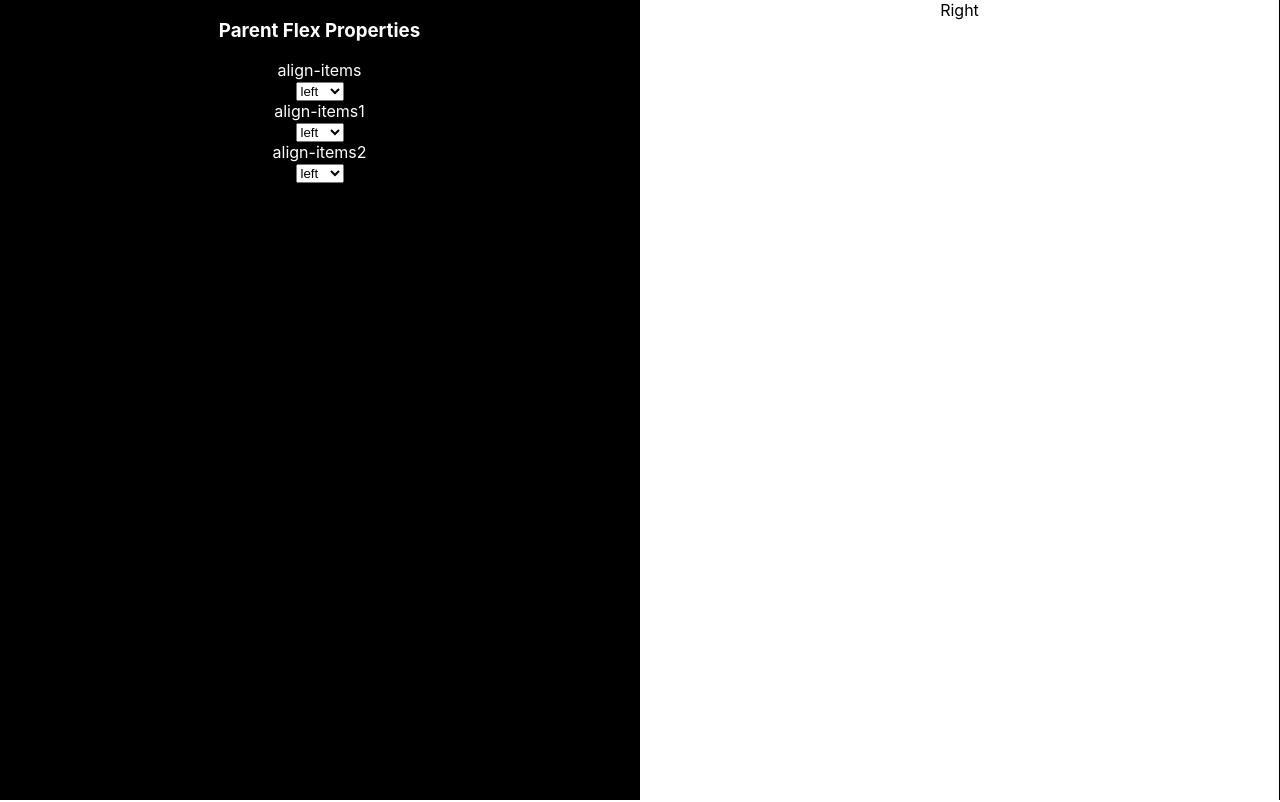
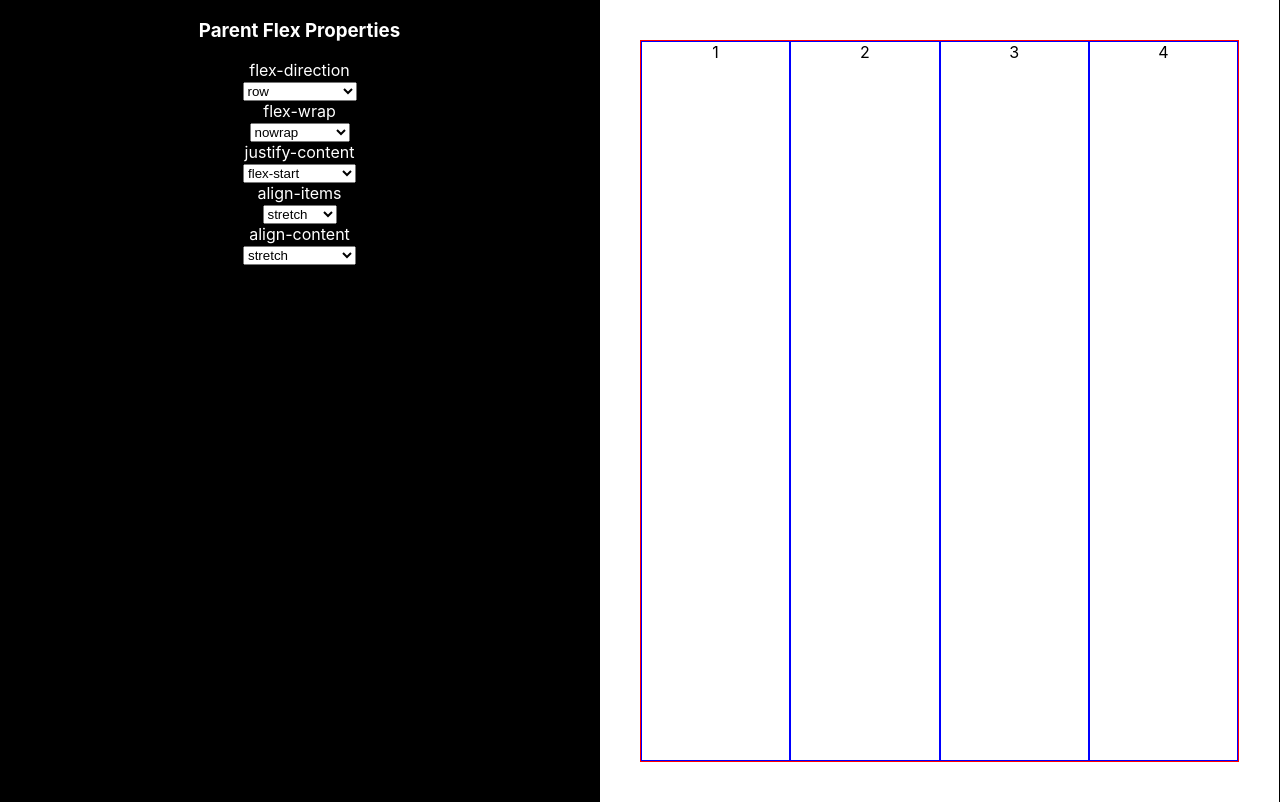
Before and after one commit to RaoulGeorge/flexbox-generator, a React (Create React App) app in the folder flexbox-generator/: page / in a window 1280 px wide. Built offline with nearby package versions, Linux system fonts and the light colour scheme.

Commit message:
wire up left with right

```diff
--- a/flexbox-generator/src/constants/actions-constants.js
+++ b/flexbox-generator/src/constants/actions-constants.js
@@ -1,5 +1,10 @@
 export const ACTIONS = [
-  { property: 'align-items', options: ['left', 'right'] },
-  { property: 'align-items1', options: ['left', 'right'] },
-  { property: 'align-items2', options: ['left', 'right'] },
+  { property: 'flex-direction', options: ['row', 'row-reverse', 'column', 'column-reverse'] },
+  { property: 'flex-wrap', options: ['nowrap', 'wrap', 'wrap-reverse'] },
+  { property: 'justify-content', options: ['flex-start', 'flex-end', 'center', 'space-between', 'space-around'] },
+  { property: 'align-items', options: ['stretch', 'flex-start', 'flex-end', 'center', 'baseline'] },
+  {
+    property: 'align-content',
+    options: ['stretch', 'flex-start', 'flex-end', 'center', 'space-between', 'space-around'],
+  },
 ];
--- a/flexbox-generator/src/containers/flexbox-generator/index.js
+++ b/flexbox-generator/src/containers/flexbox-generator/index.js
@@ -9,10 +9,10 @@ const Container = styled.div`
   min-height: 100vh;
 `;
 
-const initialState = { 'align-items': 'left', 'align-items1': 'right', 'align-items2': 'mid' };
+const initialState = { cssProps: { 'align-items': 'left', 'align-items1': 'right', 'align-items2': 'mid' } };
 
 const reducer = (state, action) => {
-  return { ...state, [action.property]: action.value };
+  return { ...state, cssProps: { ...state.cssProps, [action.property]: action.value } };
 };
 
 const FlexboxGenerator = () => {
--- a/flexbox-generator/src/containers/right/index.js
+++ b/flexbox-generator/src/containers/right/index.js
@@ -1,20 +1,46 @@
 import React from 'react';
-import styled from 'styled-components';
+import styled, { css } from 'styled-components';
+
+const createDynamicStyles = cssProps => {
+  let styles = '';
+  Object.keys(cssProps).forEach(key => {
+    styles += `${key}: ${cssProps[key]};
+ `;
+  });
+  return css`
+    ${styles}
+  `;
+};
 
 const RightContainer = styled.div`
   flex: 1;
   border-right: 1px solid black;
   width: 100%;
-  min-height: 100vh;
+  min-height: 90vh;
+  padding: 40px;
 `;
 
-const RightContent = styled.div``;
+const FlexParent = styled.div`
+  border: 1px solid red;
+  min-height: 90vh;
+  display: flex;
+  ${props => createDynamicStyles(props.cssProps)}
+`;
 
-const Right = props => {
-  debugger;
+const FlexChild = styled.div`
+  border: 1px solid blue;
+  flex: 1;
+`;
+
+const Right = ({ cssProps }) => {
   return (
     <RightContainer>
-      <RightContent> Right </RightContent>
+      <FlexParent cssProps={cssProps}>
+        <FlexChild>1</FlexChild>
+        <FlexChild>2</FlexChild>
+        <FlexChild>3</FlexChild>
+        <FlexChild>4</FlexChild>
+      </FlexParent>
     </RightContainer>
   );
 };
```
